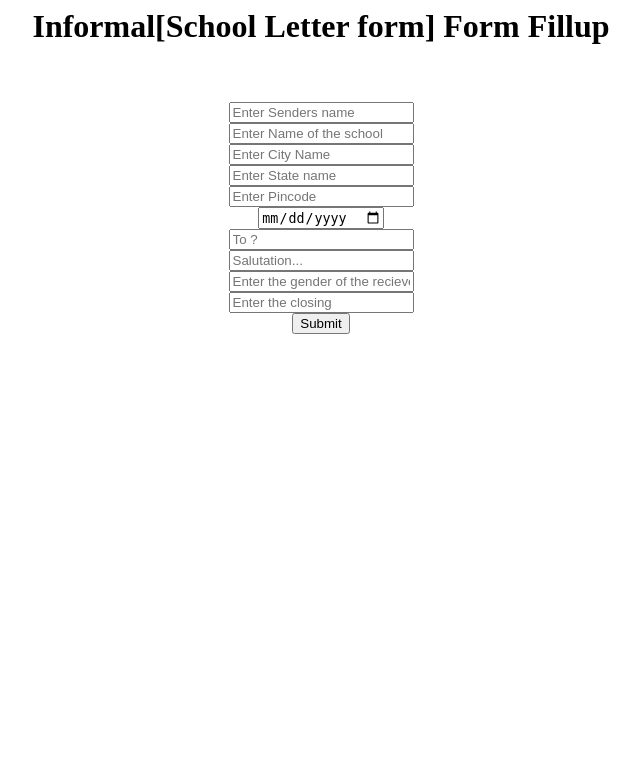
After one commit to 2001-kushalbasak/Chitthi, a PHP site: page /Forms/formal-form/school-letter-form.php in a window 1280 px wide. The commit adds this page. Shown: the top 783 px of the page, without its empty margins (319-959 px from the left). Run offline with PHP 8.4, Linux system fonts and the light colour scheme.

Commit message:
added  formal school form added letter -- working submit form working

```diff
--- /dev/null
+++ b/Forms/formal-form/school-letter-form.php
@@ -0,0 +1,47 @@
+<!DOCTYPE.html>
+<html>
+<head>
+
+
+<title>Informal[School Letter] Form FillUp</title>
+
+    <link rel="stylesheet" type="text/css" href="service.css">
+  <link rel="stylesheet" href="https://cdnjs.cloudflare.com/ajax/libs/font-awesome/4.7.0/css/font-awesome.min.css">
+
+    <meta name="viewport" content="width=device-width, initial-scale=1.0">
+</head>
+<body>
+
+    <center><h1>Informal[School Letter form] Form Fillup</h1></center>
+    <br>
+    <br>
+     <center>
+    <form action="../../Letters/formal-letter/school-letter.php">
+    <input type="text" name="sn" value=""placeholder="Enter Senders name">
+        <br>
+    <input type="text" name="schnm" value=""placeholder="Enter Name of the school">
+        <br>
+        <input type="text" name="cn" value=""placeholder="Enter City Name">
+        <br>
+        <input type="text" name="stname" value=""placeholder="Enter State name">
+        <br>
+        <input type="text" name="pin" value=""placeholder="Enter Pincode">
+        <br>
+
+        <input type="date" name="date" value=""placeholder="Enter date">
+        <br>
+        <input type="text" name="to" value=""placeholder="To ?">
+        <br>
+        <input type="text" name="salutation" value="" placeholder="Salutation...">
+        <br>
+        <input type="text" name="gender" value="" placeholder="Enter the gender of the reciever">
+        <br>
+        <input type="text" name="closing" value="" placeholder="Enter the closing">
+        <br>
+
+        <input type="submit" value="Submit">
+
+    </form>
+    </center>
+</body>
+</html>
--- a/Forms/formal_form.php
+++ b/Forms/formal_junc.php
@@ -23,7 +23,7 @@
         <h2>School Letter</h2>
         <p>Lorem ipsum dolor sit amet, curabitur quaerat placeat eget dolor nec dictum, tristique ut erat nibh. </p>
         <button>
-        <a href="#">Click Here</a>
+        <a href="../Forms/formal-form/school-letter-form.php">Click Here</a>
         </button>
         </div>
 
--- a/index.php
+++ b/index.php
@@ -23,7 +23,7 @@
         <h2>Formal Letter</h2>
         <p>Lorem ipsum dolor sit amet, curabitur quaerat placeat eget dolor nec dictum, tristique ut erat nibh. </p>
         <button>
-        <a href="Forms/formal_form.php">Click Here</a>
+        <a href="Forms/formal_junc.php">Click Here</a>
         </button>
         </div>
 
```
Also changed, not shown: Letters/formal-letter/school-letter.php (added, +70 -0 lines), Letters/formal_letter.php (deleted, +0 -56 lines).
